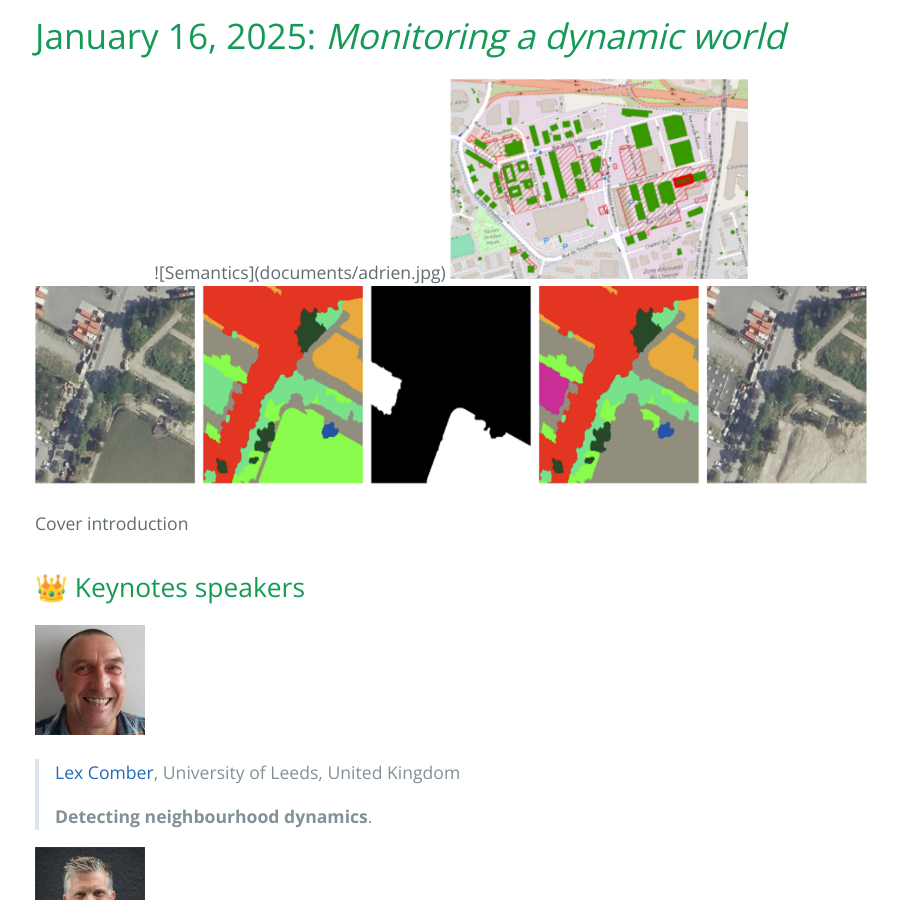
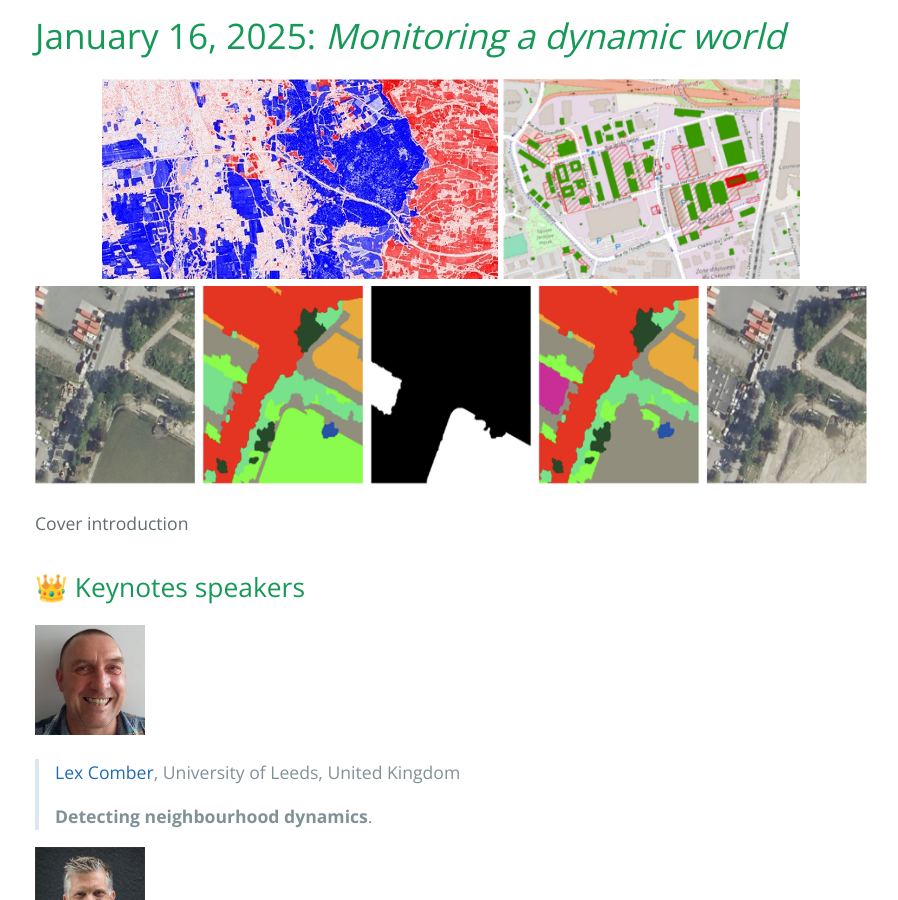
Before and after one commit to umrlastig/seminars, a Jekyll site: the page built from index.md, in a window 1280 px wide and 900 px high, scrolled down 684 px. Shown: the whole window, without its empty margins (189-1087 px from the left). Built offline with Jekyll 4.4.1, drawn with Linux system fonts in a browser that asks for light colours.

Commit message:
Update image tag for January 16, 2025 event

```diff
--- a/index.md
+++ b/index.md
@@ -11,7 +11,7 @@ Our seminars are **hybrid, free, open to everyone**, assuming you are preliminar
 <a id="news"></a>
 # January 16, 2025: _Monitoring a dynamic world_
 <p align="center">
-![Semantics](documents/adrien.jpg)   <img src="documents/subdense.png" height="200" /><img src="documents/yanis.png" height="200" />
+<img src="documents/adrien.jpg" height="200" />   <img src="documents/subdense.png" height="200" /><img src="documents/yanis.png" height="200" />
 </p>
 Cover introduction
 
```
